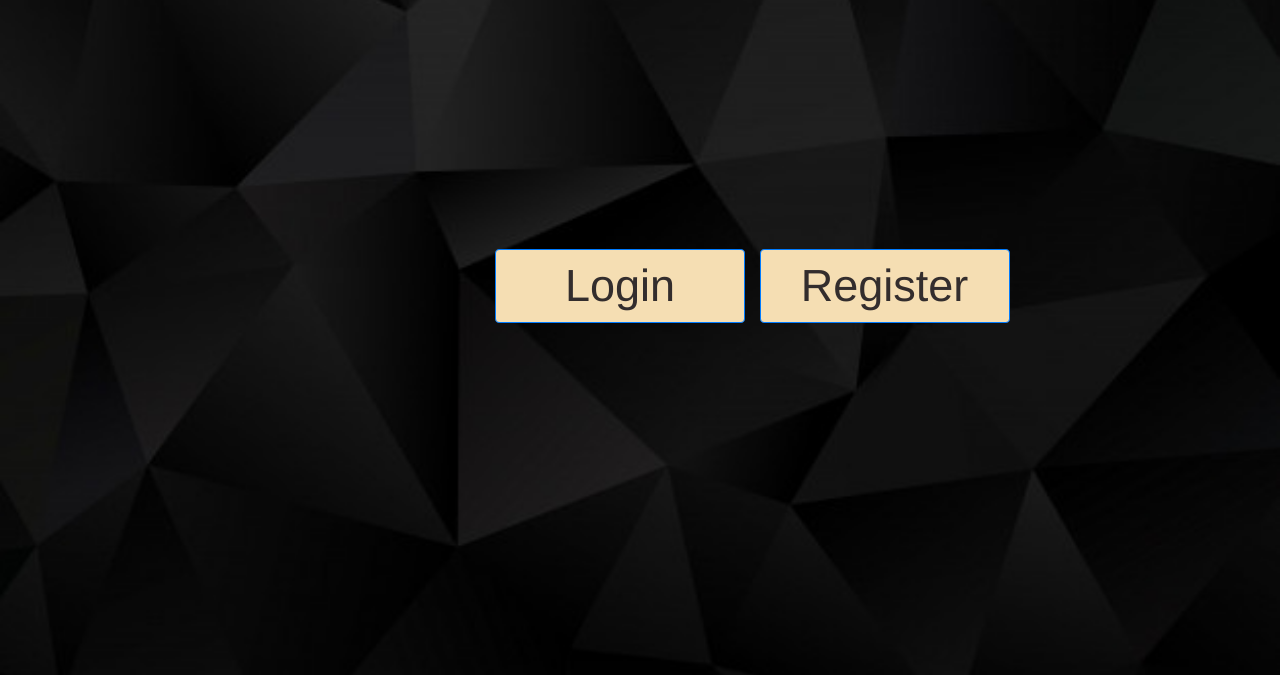
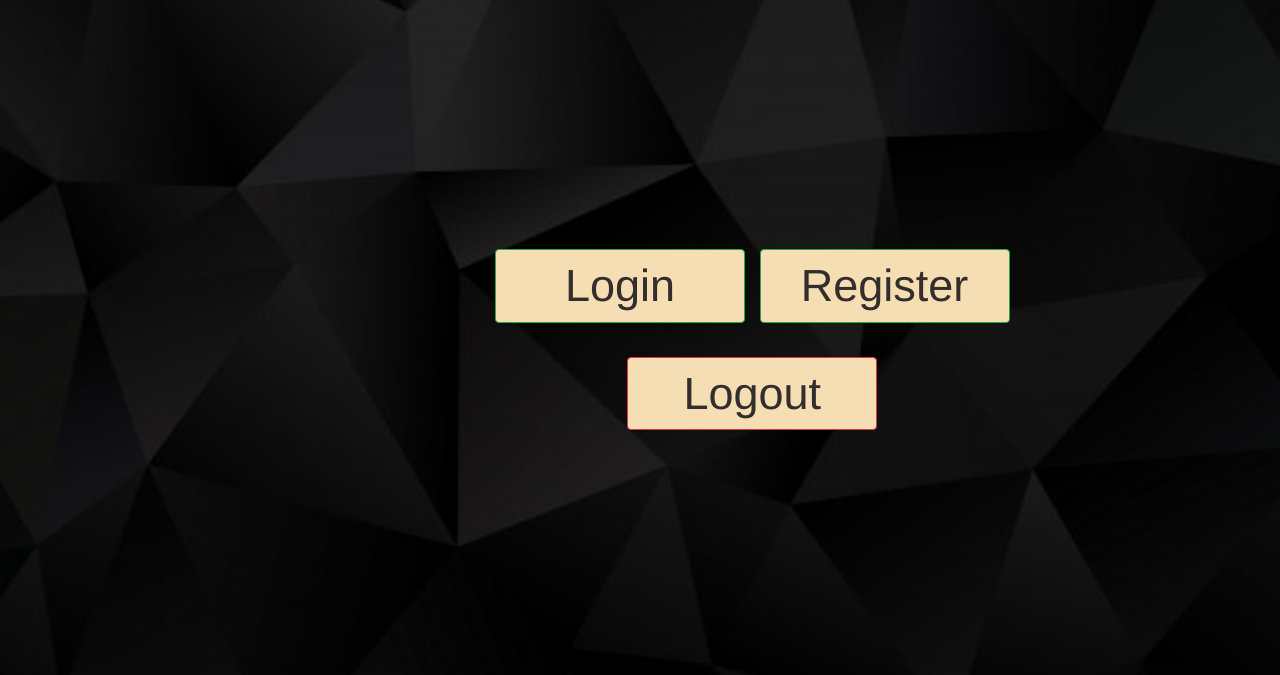
Before and after one commit to kamperemu/text-messaging-app, a Flask app: page / in a window 1280 px wide. Shown: the part 56-731 px from the top of the page. Run offline with Flask 2, Linux system fonts and the light colour scheme.

Commit message:
created logout button

```diff
--- a/templates/base.html
+++ b/templates/base.html
@@ -1,6 +1,7 @@
 <!DOCTYPE html>
 <html>
     <head>
+
         <link rel="stylesheet" href="https://cdn.jsdelivr.net/npm/bootstrap@4.5.3/dist/css/bootstrap.min.css" integrity="sha384-TX8t27EcRE3e/ihU7zmQxVncDAy5uIKz4rEkgIXeMed4M0jlfIDPvg6uqKI2xXr2" crossorigin="anonymous">
         <link rel="stylesheet" type = 'text/css' href = "{{ url_for('static', filename = 'style.css')}}"/>
         <title>
--- a/templates/home.html
+++ b/templates/home.html
@@ -1,4 +1,5 @@
 {% extends 'base.html' %}
+
 
 {% block title %}
 Home
@@ -7,12 +8,19 @@ Home
 {% block content %}
 
 <div class = 'homebtns'>
-    <a href = '/login'>
-        <button type="submit" formmethod = 'POST' name = 'LOGIN' class="btn btn-outline-primary">Login</button>
-    </a>
-    <a href = '/register'>
-        <button type="submit" formmethod = 'POST' name = 'REGISTER' class="btn btn-outline-primary">Register</button>
-    </a>
+
+        <a href = '/login'>
+            <button type="submit" formmethod = 'POST' name = 'LOGIN' class="btn btn-success">Login</button>
+        </a>
+        <a href = '/register'>
+            <button type="submit" formmethod = 'POST' name = 'REGISTER' class="btn btn-success">Register</button>
+        </a>
+        <br></br>
+    <form method = 'POST'>
+        <button type="submit" value = 'logout' formmethod = 'POST' name = 'logout' class = "btn btn-danger">Logout</button>
+        <h4 style = 'color:cadetblue'>{{info}}</h4>
+    </form>
 </div>
 
+
 {% endblock %}
--- a/templates/register.html
+++ b/templates/register.html
@@ -1,4 +1,5 @@
 {% extends 'base.html' %}
+
 {% block title %}
 {{pagetitle}}
 {% endblock %}
@@ -13,7 +14,7 @@
     <button formmethod="POST" id='submit'>Submit</button>
 </form>!-->
 
-<form action = '#' method = 'post' class = 'input'>
+<form action = '#' method = 'post' class = 'reg_form'>
     <h1 class = 'head'>{{head}}</h1>
     <hr></hr>
     <div class="form-group">
```
